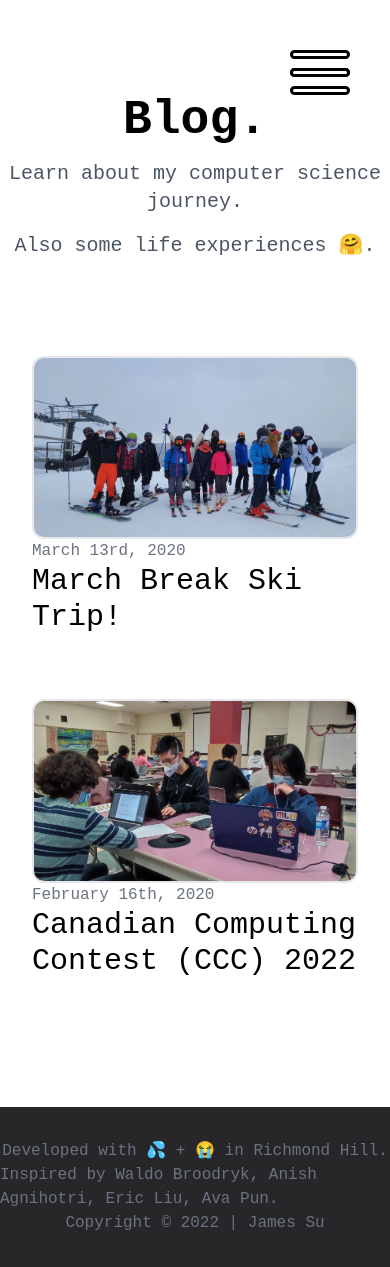
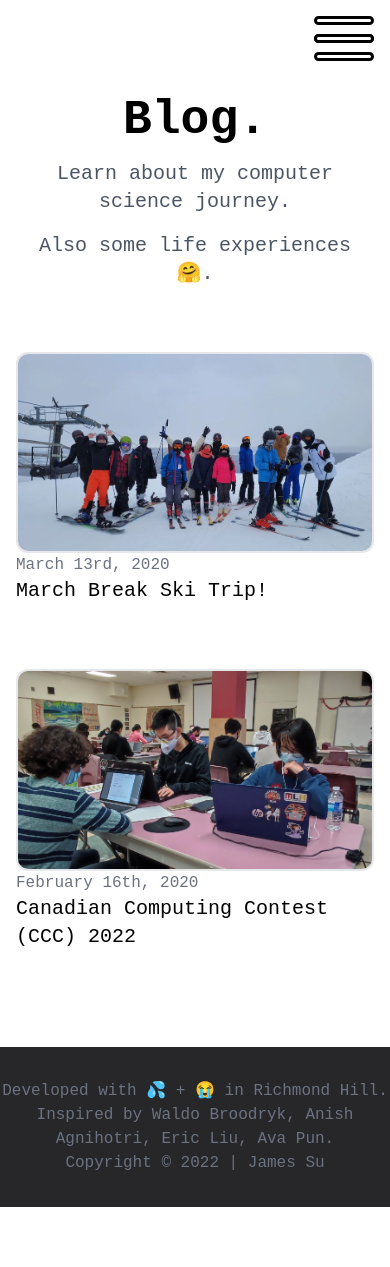
Before and after one commit to magicalsoup/magicalsoup-website, a Next.js app: page /blog in a window 390 px wide. After the commit the page ends 1207 px from the top, so only its background shows below. Built offline with nearby package versions, Linux system fonts and the light colour scheme.

Commit message:
making it responsive?

```diff
--- a/components/footer.js
+++ b/components/footer.js
@@ -2,13 +2,13 @@ import React from 'react';
 export default function Footer() {
     return (
         <div className="flex flex-col items-center bg-zinc-800 bottom-0 w-full py-8">
-            <div className="text-gray-500" id="body-text">
+            <div className="text-gray-500 text-center" id="body-text">
                 Developed with 💦 + 😭 in Richmond Hill.
             </div>
-            <div className="text-gray-500" id="body-text">
+            <div className="text-gray-500 text-center" id="body-text">
                 Inspired by Waldo Broodryk, Anish Agnihotri, Eric Liu, Ava Pun.
             </div>
-            <div className="text-gray-500" id="body-text">
+            <div className="text-gray-500 text-center" id="body-text">
                 Copyright © 2022 | James Su
             </div>
         </div>
--- a/components/navbar.js
+++ b/components/navbar.js
@@ -5,7 +5,7 @@ export default function NavBar() {
     const [navBar, toggleNavBar] = useState(false);
 
     return <>
-        <div className="fixed right-0 pr-10 z-50">
+        <div className="fixed right-0 pt-4 pr-4 sm:pr-10 sm:pt-10 z-50">
             <div id="hamburger" className={navBar? "open" : ""} onClick={() => {toggleNavBar(!navBar)}}>
               <span></span>
               <span></span>
@@ -14,7 +14,7 @@ export default function NavBar() {
             </div>
         </div>
         <div className={navBar? "fixed w-screen h-screen bg-black opacity-80 z-40": "h-0 hidden"}>
-          <div className="flex flex-col h-full justify-center items-center text-white text-6xl space-y-8 select-none" id="body-text">
+          <div className="flex flex-col h-full justify-center items-center text-white text-3xl sm:text-6xl space-y-8 select-none" id="body-text">
             <Link href="/" >
                 <a className="font-bold transition-all duration-200 ease-in-out hover:text-pink-500" onClick={() => {toggleNavBar(!navBar)}}>Home.</a>
             </Link>
@@ -38,7 +38,6 @@ export default function NavBar() {
             width: 60px;
             height: 45px;
             position: relative;
-            margin: 50px auto;
             -webkit-transform: rotate(0deg);
             -moz-transform: rotate(0deg);
             -o-transform: rotate(0deg);
--- a/components/projectCard/mobile.js
+++ b/components/projectCard/mobile.js
@@ -15,7 +15,7 @@ export default function ProjectCard({props}) {
                     <div className="flex flex-col px-4">
                         <h2 className="text-3xl py-4">{props.title}</h2>
                         <span className="border-2 bg-black border-black w-full"></span>
-                        <div className={show? "text-xl" : "text-xl truncate"}>{props.description}</div>
+                        <div className={show? "sm:text-xl" : "sm:text-xl truncate"}>{props.description}</div>
                     </div>
                 </div>
                 <div className="p-4">
--- a/pages/about.js
+++ b/pages/about.js
@@ -39,7 +39,7 @@ export default function() {
           </div>
         </div>
         <div className="flex flex-col w-full h-full py-24 items-center space-y-8 bg-[#f5f9ff] border-t-2">
-          <p className="text-3xl font-bold"id="body-text">Where you can find me.</p>
+          <p className="text-3xl font-bold text-center"id="body-text">Where you can find me.</p>
           <div className="flex flex-wrap w-full justify-center ">
             {PlatformData.map((item, index) =>
               <Card props={item} number={index}/>
--- a/pages/blog/[id].js
+++ b/pages/blog/[id].js
@@ -34,7 +34,7 @@ export default function Post({ postData }) {
           </div>
           <div className="flex justify-center min-h-screen w-full bg-[#f5f9ff]">
             <div className="flex flex-col w-full md:w-3/4 xl:w-2/3 bg-white -translate-y-48 z-10 p-12 rounded-xl">
-              <article className="prose-xl" id="body-text">
+              <article className="prose-sm sm:prose-xl" id="body-text">
                   <div dangerouslySetInnerHTML={{__html: postData.contentHtml}}/>
               </article>
               <a href="/blog"
--- a/pages/blog/index.js
+++ b/pages/blog/index.js
@@ -20,22 +20,22 @@ export default function Home({ allPostsData }) {
       </Head>
       <NavBar></NavBar>
       <main>
-        <div className="flex flex-col w-full min-h-screen items-center space-y-16 py-24">
+        <div className="flex flex-col w-full min-h-screen items-center space-y-16 py-24 px-4">
           <div className="flex flex-col w-full items-center space-y-4 text-center" id="body-text">
             <p className="text-5xl font-bold">Blog.</p>
             <p className="text-xl text-gray-600">Learn about my computer science journey.</p>
             <p className="text-xl text-gray-600">Also some life experiences 🤗.</p>
           </div>
-          <div className="flex flex-col w-full items-center p-8 space-y-16" id="body-text">
+          <div className="flex flex-col w-full items-center space-y-16" id="body-text">
             {allPostsData.map(({id, date, title, imageSrc}) => (
-              <div className="flex flex-col w-full md:w-2/3 items-start">
+              <div className="flex flex-col w-full md:w-3/4 xl:w-2/3 items-start">
                   <a className="flex w-full justify-center" href={`/blog/${id}`}>
                     <img src={imageSrc} className="object-fill w-full h-full aspect-video rounded-xl border-2"/>
                   </a>
                   <div className="text-gray-500">
                     {formatDate(date)}
                   </div>
-                  <a className="text-3xl transition-all duration-300 ease-in-out hover:text-teal-500" href={`/blog/${id}`}>
+                  <a className="text-xl sm:text-3xl transition-all duration-300 ease-in-out hover:text-teal-500" href={`/blog/${id}`}>
                     {title}
                   </a>
               </div>
```
